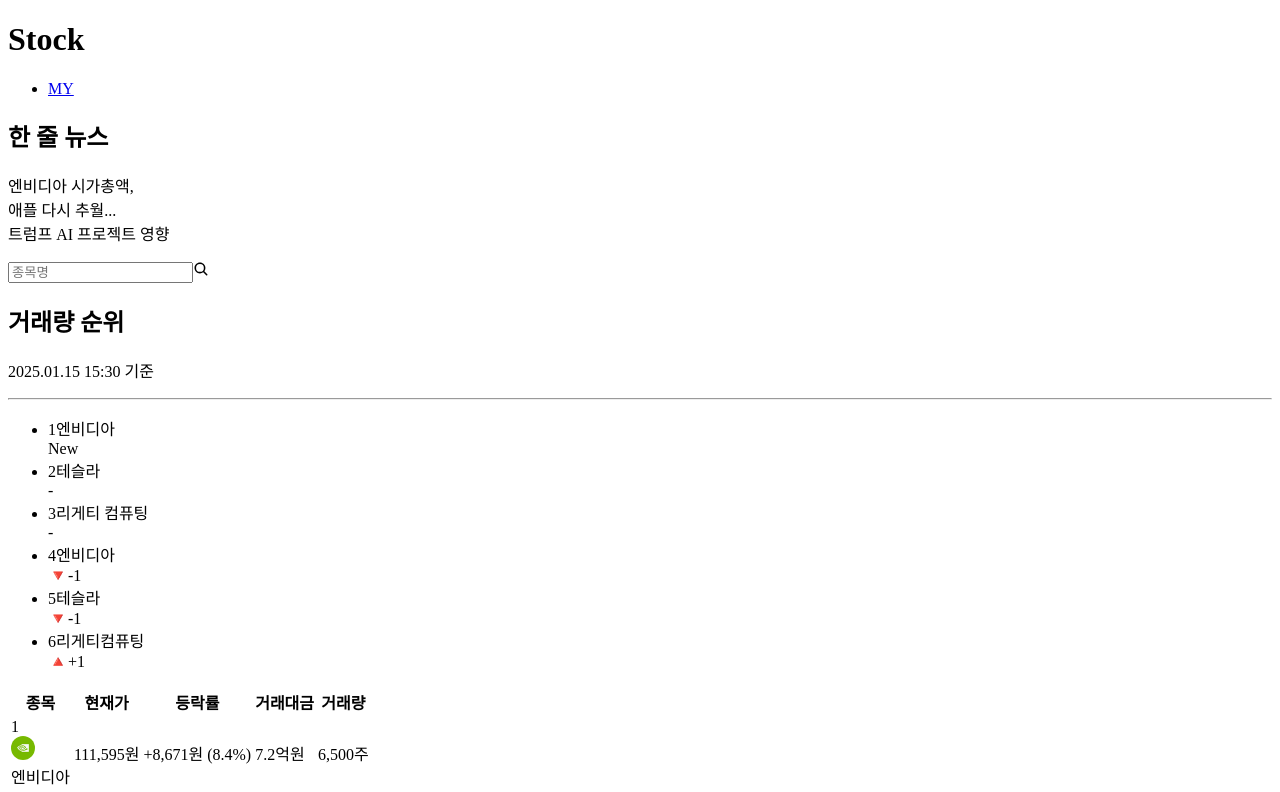
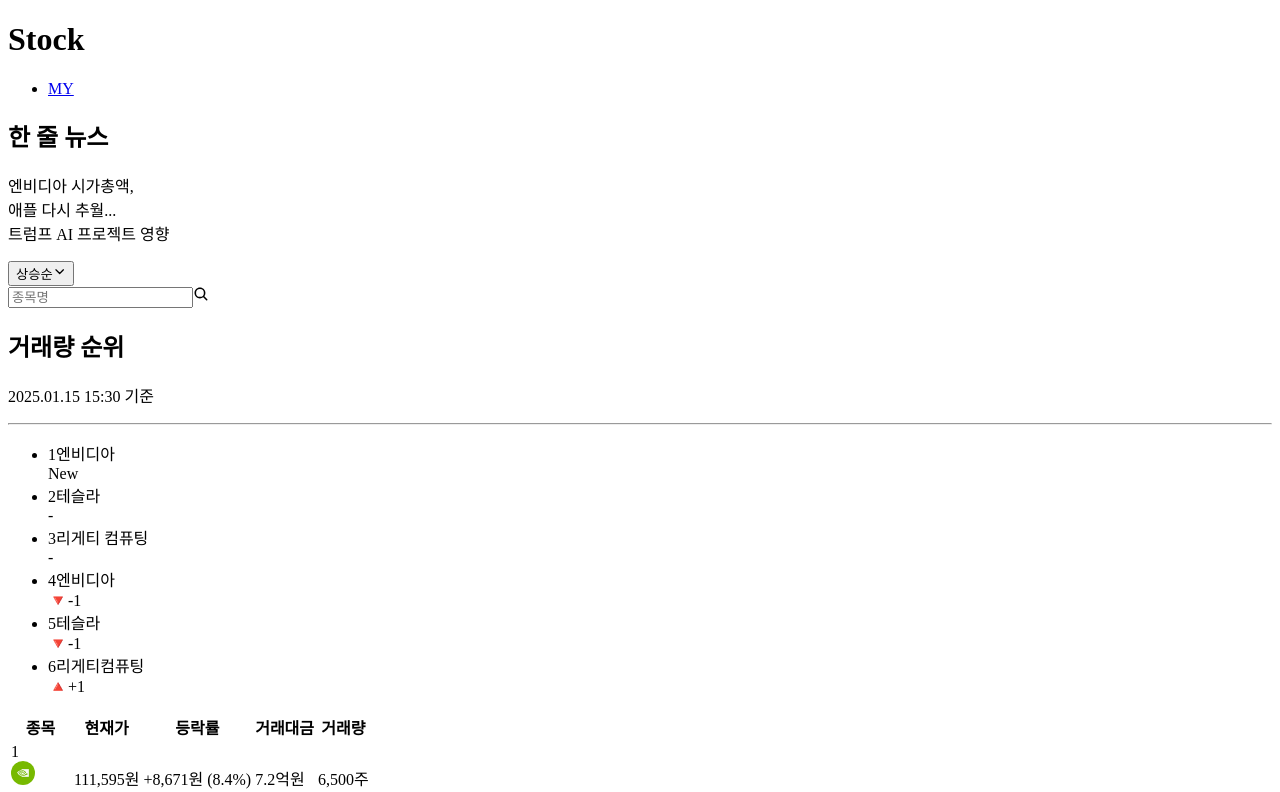
Before and after one commit to 2025-project/frontend, a Next.js app: page /MainPage in a window 1280 px wide. Shown: the top 792 px of the page. Built offline with nearby package versions, Linux system fonts and the light colour scheme.

Commit message:
design: 정렬 필터 추가

```diff
--- /dev/null
+++ b/src/components/SortDropdown/SortDropdown.tsx
@@ -0,0 +1,70 @@
+"use client";
+
+import React, { useState, useRef, useEffect } from "react";
+import { IoChevronDown } from "react-icons/io5";
+
+const SortDropdown = () => {
+  const [sortOrder, setSortOrder] = useState<"상승순" | "하락순">("상승순");
+  const [isOpen, setIsOpen] = useState(false);
+  const dropdownRef = useRef<HTMLDivElement | null>(null);
+
+  // 드롭다운 토글 함수
+  const toggleDropdown = () => {
+    setIsOpen((prev) => !prev);
+  };
+
+  // 옵션 선택 시 상태 업데이트 및 드롭다운 닫기
+  const selectSortOrder = (order: "상승순" | "하락순") => {
+    setSortOrder(order);
+    setIsOpen(false);
+  };
+
+  // 외부 클릭 감지하여 드롭다운 닫기
+  useEffect(() => {
+    const handleClickOutside = (event: MouseEvent) => {
+      if (dropdownRef.current && !dropdownRef.current.contains(event.target as Node)) {
+        setIsOpen(false);
+      }
+    };
+
+    document.addEventListener("mousedown", handleClickOutside);
+    return () => {
+      document.removeEventListener("mousedown", handleClickOutside);
+    };
+  }, []);
+
+  return (
+    <div className="relative inline-block" ref={dropdownRef}>
+      {/* 정렬 버튼 */}
+      <button
+        onClick={toggleDropdown}
+        className="w-[120px] flex items-center justify-between border-2 border-gray-300 rounded-[15px] px-4 py-2 bg-white text-gray-600 text-[14px] font-medium"
+      >
+        {sortOrder}
+        <IoChevronDown className={`text-gray-500 text-[16px] transition-transform ${isOpen ? "rotate-180" : ""}`} />
+      </button>
+
+      {/* 드롭다운 메뉴 */}
+      {isOpen && (
+        <div className="absolute left-0 mt-2 w-full bg-white border border-gray-300 rounded-[10px] shadow-md z-10">
+          <ul className="text-gray-600 text-[14px] font-medium">
+            <li
+              onClick={() => selectSortOrder("상승순")}
+              className="px-4 py-2 hover:bg-gray-100 cursor-pointer rounded-t-[10px]"
+            >
+              상승순
+            </li>
+            <li
+              onClick={() => selectSortOrder("하락순")}
+              className="px-4 py-2 hover:bg-gray-100 cursor-pointer rounded-b-[10px]"
+            >
+              하락순
+            </li>
+          </ul>
+        </div>
+      )}
+    </div>
+  );
+};
+
+export default SortDropdown;
--- a/src/components/index.ts
+++ b/src/components/index.ts
@@ -3,3 +3,4 @@
 export { default as Ranking } from "./Ranking/Ranking";
 export { default as SearchBar } from "./SearchBar/SearchBar";
 export { default as StockList } from "./StockList/StockList";
+export { default as SortDropdown } from "./SortDropdown/SortDropdown";
--- a/src/pages/MainPage.tsx
+++ b/src/pages/MainPage.tsx
@@ -1,11 +1,12 @@
 import React from "react";
-import { Header, NewsTicker, Ranking, SearchBar, StockList } from "@/components";
+import { Header, NewsTicker, Ranking, SearchBar, StockList, SortDropdown } from "@/components";
 
 const MainPage = () => {
   return (
     <div className="min-h-screen flex flex-col items-center p-6 space-y-8 bg-gray-100 pt-[178px]">
       <Header />
       <NewsTicker />
+      <SortDropdown/>
       <SearchBar />
       <Ranking />
       <StockList />
```
Also changed, not shown: 1 other file (tests, documents, lock files or other folders).
